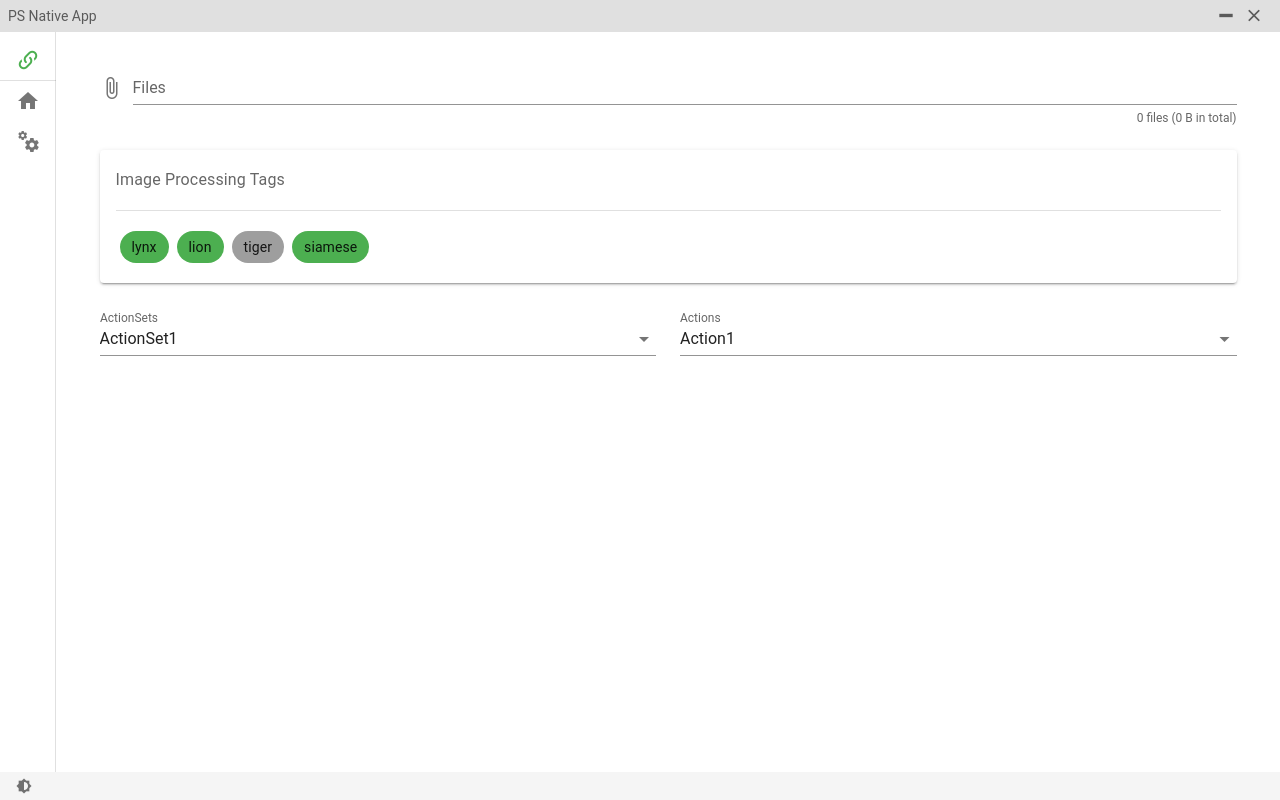
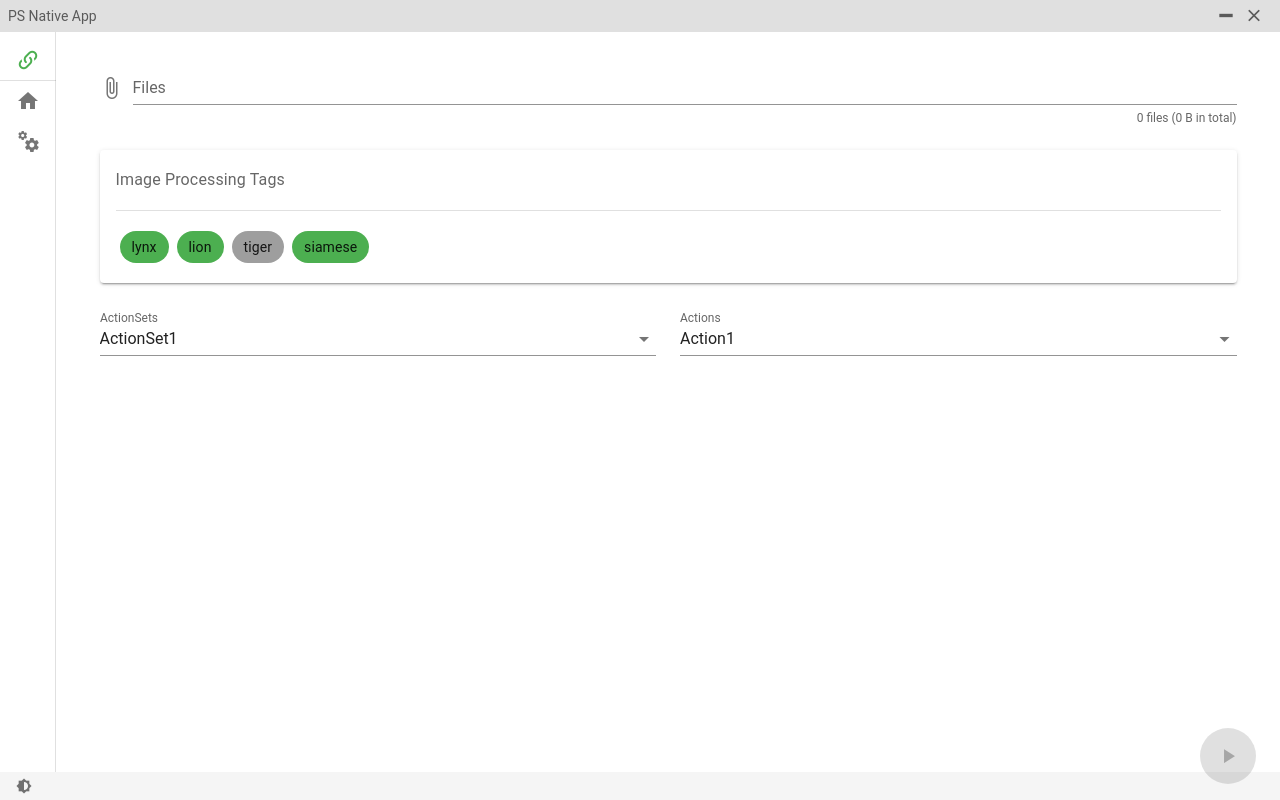
Before and after one commit to SturmB/js-ps-app, a Vue app: page /process in a window 1280 px wide. Built offline with nearby package versions, Linux system fonts and the light colour scheme; a small style sheet from the web is missing.

Commit message:
Play button and fixes to Actions

```diff
--- a/src/components/Actions.vue
+++ b/src/components/Actions.vue
@@ -55,6 +55,9 @@ export default {
     this.currentActionSet = this.actionSets[0];
     this.currentAction = this.actions[0];
   },
+  mounted() {
+    this.$refs.actions.$listeners.change();
+  },
   watch: {
     actionSets() {
       this.currentActionSet = this.actionSets[0];
--- a/src/views/Process.vue
+++ b/src/views/Process.vue
@@ -7,6 +7,18 @@
         :actionsData="actionsData"
         @actions-change="updateActionsObject"
       ></actions>
+      <v-btn
+        color="pink"
+        fab
+        absolute
+        bottom
+        right
+        class="mb-4 mr-2"
+        @click="runProcess"
+        :disabled="files.length === 0"
+      >
+        <v-icon>mdi-play</v-icon>
+      </v-btn>
     </v-container>
   </v-form>
 </template>
@@ -45,6 +57,14 @@ export default {
     updateActionsObject(actionsObject) {
       this.actionsObj = actionsObject;
     },
+    runProcess() {
+      let payload = {
+        files: this.files.map((f) => f.path),
+        tags: this.tagsData.filter((tag) => tag.active).map((tag) => tag.name),
+        actions: this.actionsObj,
+      };
+      console.log(payload);
+    },
   },
   created() {
     if (localStorage.tags) {
```
